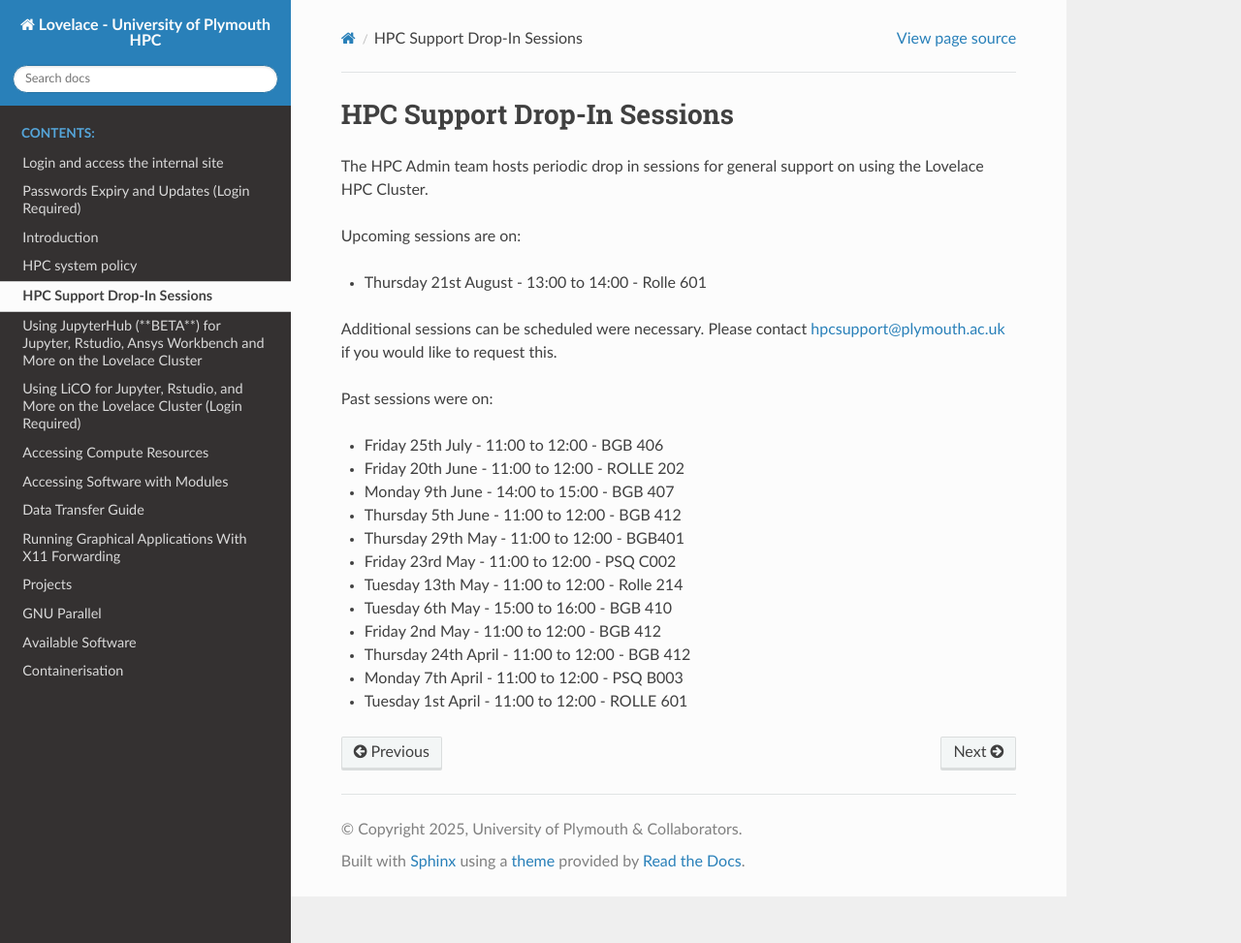
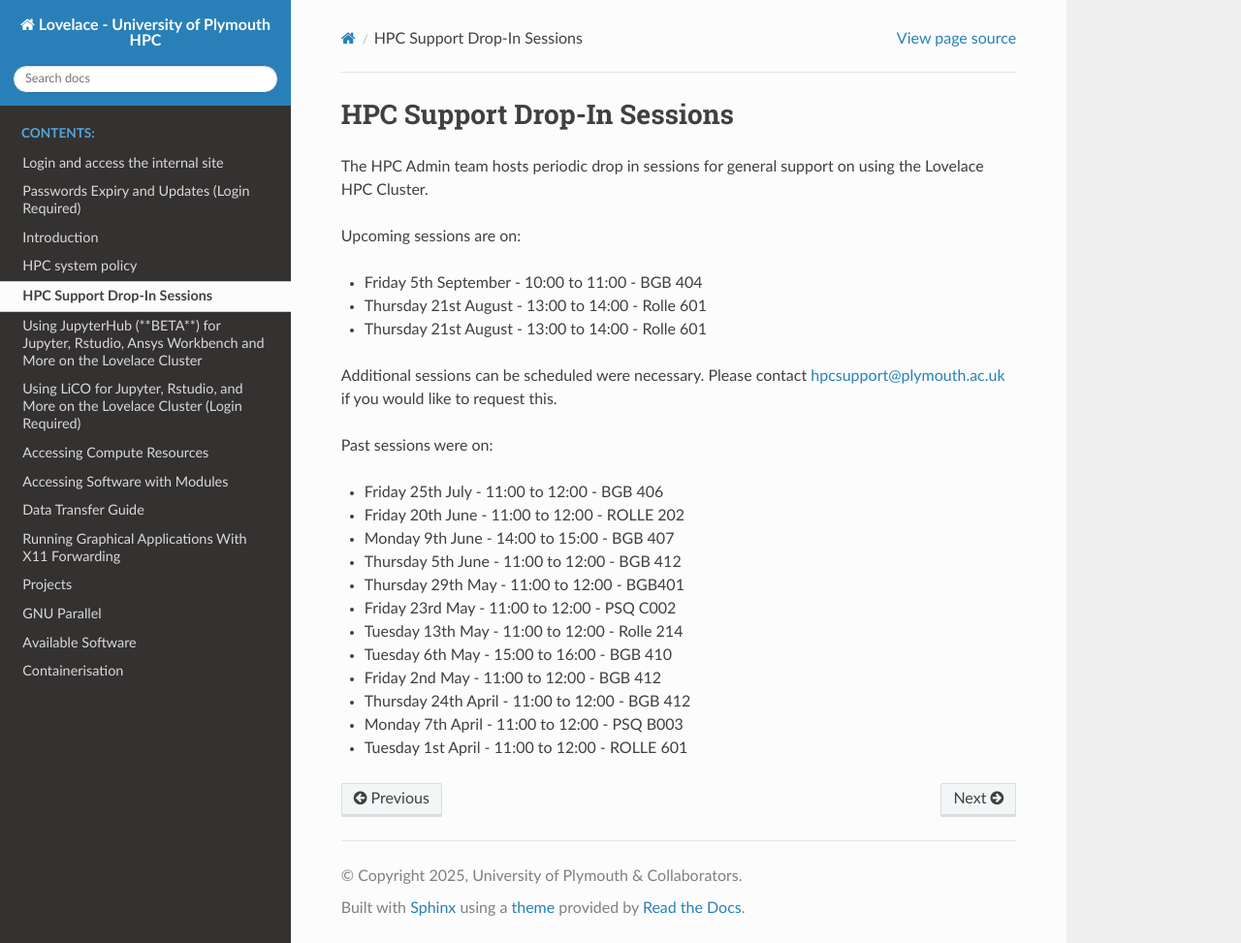
Before and after one commit to AbhinavPraveen/UoP-HPC-Docs, a Sphinx documentation site: the page built from source/user-guide/dropin.rst, in a window 1280 px wide and 973 px high. Shown: the whole window at 97% size. Built offline with Sphinx 7.4.7 and the Read the Docs theme 3.1.0, drawn with Linux system fonts in a browser that asks for light colours.

Commit message:
Add Friday 5th September Drop In

```diff
--- a/source/user-guide/dropin.rst
+++ b/source/user-guide/dropin.rst
@@ -7,6 +7,8 @@ The HPC Admin team hosts periodic drop in sessions for general support on using
 
 Upcoming sessions are on:
 
+* Friday 5th September - 10:00 to 11:00 - BGB 404
+* Thursday 21st August - 13:00 to 14:00 - Rolle 601
 * Thursday 21st August - 13:00 to 14:00 - Rolle 601
 
 Additional sessions can be scheduled were necessary. Please contact `hpcsupport@plymouth.ac.uk <mailto:hpcsupport@plymouth.ac.uk>`_ if you would like to request this.
```
